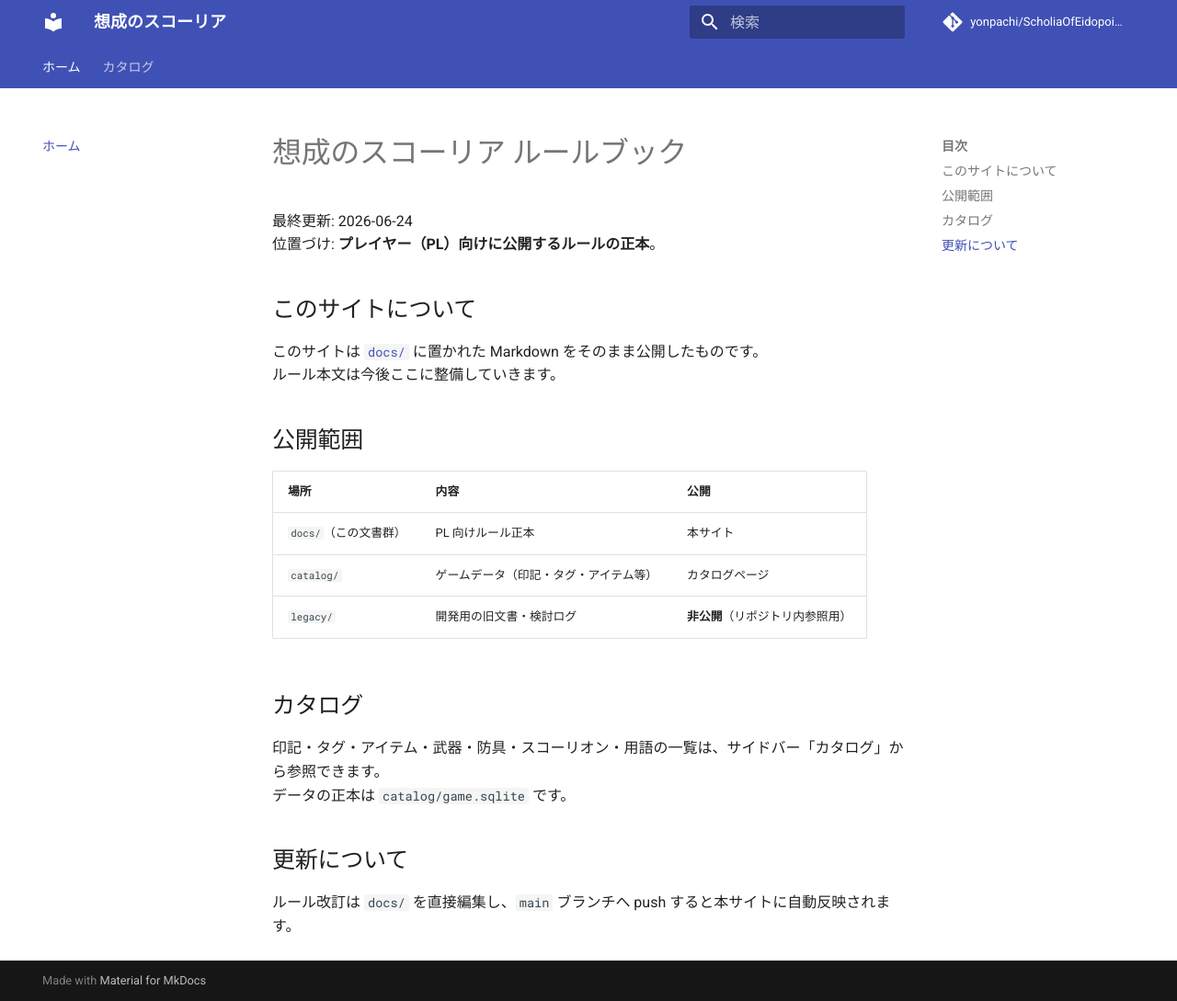
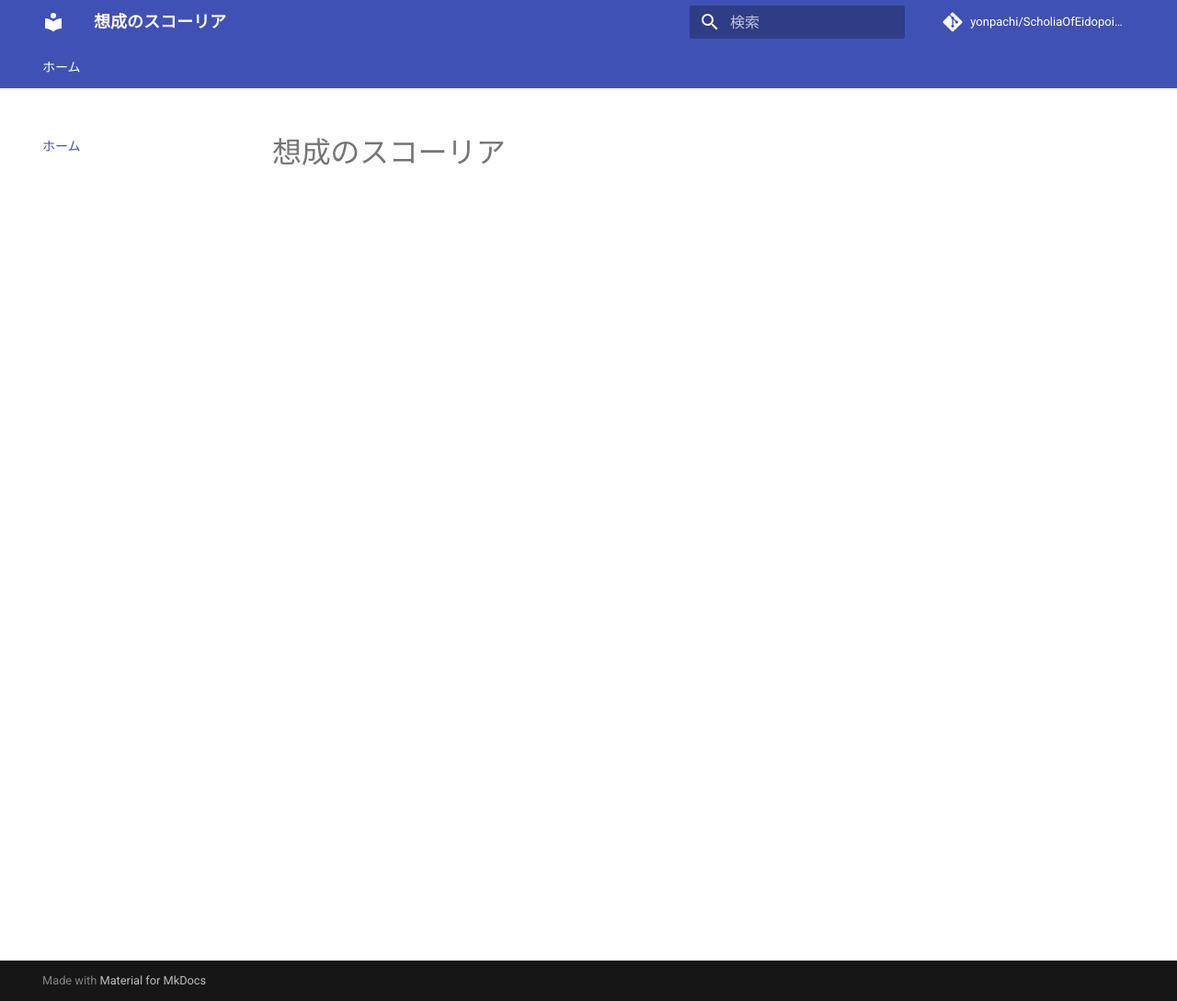
Before and after one commit to yonpachi/ScholiaOfEidopoiesis, an MkDocs documentation site: the page built from docs/index.md, in a window 1280 px wide and 1089 px high. Shown: the whole window at 92% size. Built offline with MkDocs 1.6.1 and Material for MkDocs 9.7.7, drawn with Linux system fonts in a browser that asks for light colours; comment, search, counter and statistics services are not loaded.

Commit message:
change : docs

```diff
--- a/docs/index.md
+++ b/docs/index.md
@@ -1,26 +1 @@
-# 想成のスコーリア ルールブック
-
-最終更新: 2026-06-24
-位置づけ: **プレイヤー（PL）向けに公開するルールの正本**。
-
-## このサイトについて
-
-このサイトは [`docs/`](https://github.com/yonpachi/ScholiaOfEidopoiesis/tree/main/docs) に置かれた Markdown をそのまま公開したものです。
-ルール本文は今後ここに整備していきます。
-
-## 公開範囲
-
-| 場所 | 内容 | 公開 |
-| --- | --- | --- |
-| `docs/`（この文書群） | PL 向けルール正本 | 本サイト |
-| `catalog/` | ゲームデータ（印記・タグ・アイテム等） | カタログページ |
-| `legacy/` | 開発用の旧文書・検討ログ | **非公開**（リポジトリ内参照用） |
-
-## カタログ
-
-印記・タグ・アイテム・武器・防具・スコーリオン・用語の一覧は、サイドバー「カタログ」から参照できます。
-データの正本は `catalog/game.sqlite` です。
-
-## 更新について
-
-ルール改訂は `docs/` を直接編集し、`main` ブランチへ push すると本サイトに自動反映されます。
+# 想成のスコーリア
--- a/mkdocs.yml
+++ b/mkdocs.yml
@@ -30,10 +30,3 @@ markdown_extensions:
 
 nav:
   - ホーム: index.md
-  - カタログ:
-      - 印記一覧: catalog/marks.md
-      - タグ一覧: catalog/tags.md
-      - アイテム: catalog/items.md
-      - 武器・防具: catalog/weapons_armor.md
-      - スコーリオン: catalog/scorions.md
-      - 用語集: catalog/terms.md
```
